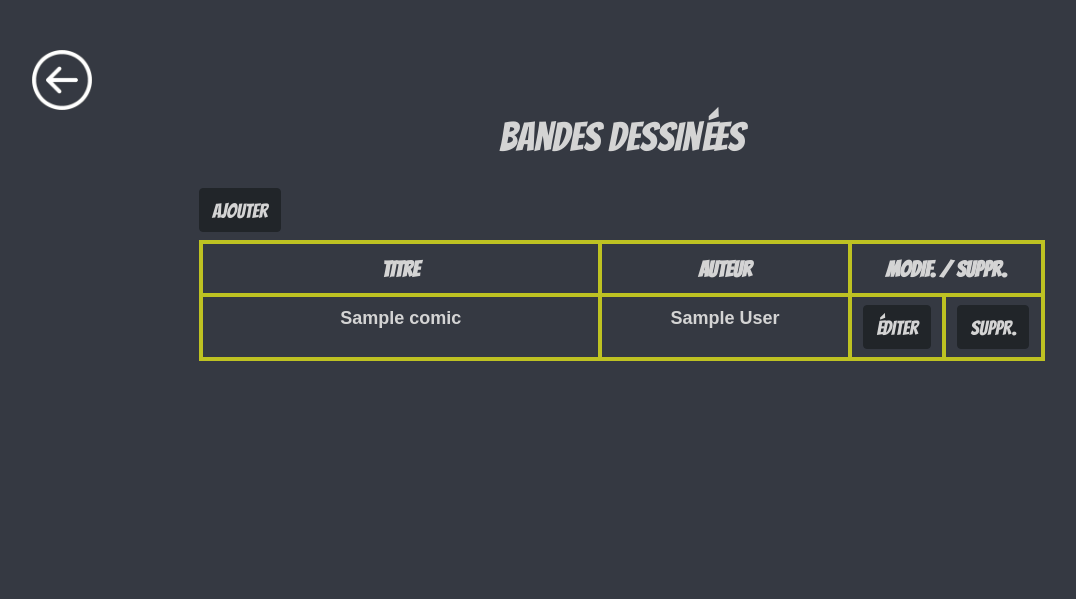
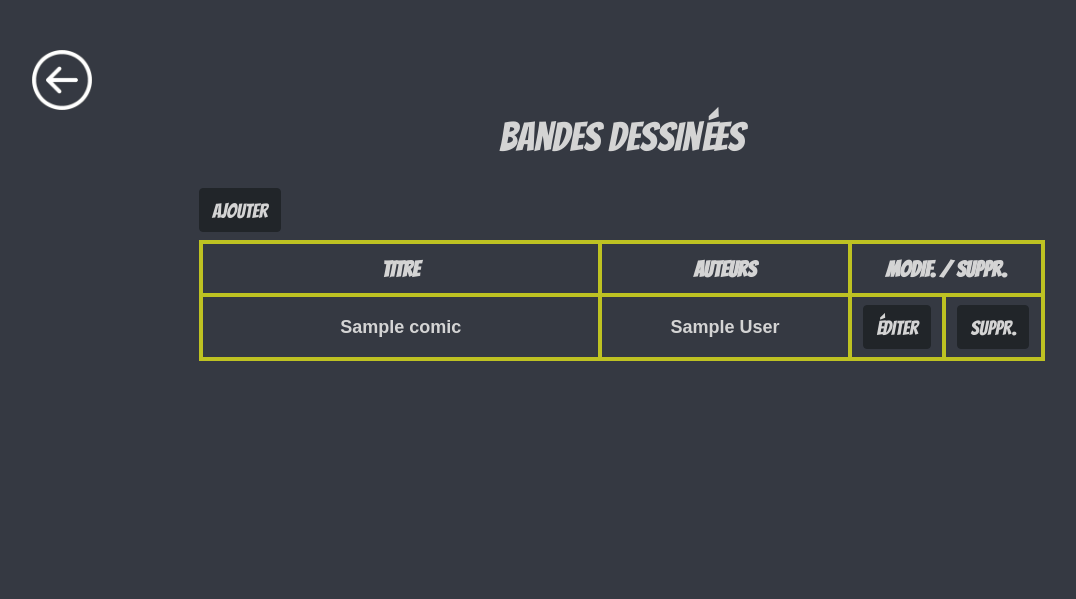
Before and after one commit to WildCodeSchool/2022_03_PHP_Lyon_P2_Comic_Cult, a PHP site: template src/View/Admin/admin.html.twig in a window 1280 px wide. Shown: the part 67-666 px from the top of the page, without its empty margins (18-1094 px from the left). Run offline with PHP 8.4, Linux system fonts and the light colour scheme; the template is opened without the code that fills it: most values are stand-ins (such as "Sample title", 1, 10 or a date in 2020); some libraries are stand-ins or nearby versions.

Commit message:
Modify list() in admin controller and add new requests in admin manager to display all the authors of a comic in the same table cell.

```diff
--- a/src/Controller/AdminController.php
+++ b/src/Controller/AdminController.php
@@ -13,9 +13,11 @@ class AdminController extends AbstractController
     public function list(): string
     {
         $adminManager = new AdminManager();
-        $comics = $adminManager->selectAllComicsAndAuthors();
+        $comics = $adminManager->selectAllComicsInJunction();
+        $authors = $adminManager->selectAllAuthorsInJunction();
 
-        return $this->twig->render('Admin/admin.html.twig', ['comics' => $comics]);
+        return $this->twig->render('Admin/admin.html.twig', array('comics' => $comics,
+                                                                    'authors' => $authors));
     }
 
     /**
--- a/src/View/Admin/admin.html.twig
+++ b/src/View/Admin/admin.html.twig
@@ -15,23 +15,27 @@
 					<thead>
 						<tr>
 							<th class="first_column">Titre</th>
-							<th class="second_column">Auteur</th>
+							<th class="second_column">Auteurs</th>
 							<th class="add_suppr_column" colspan="2">Modif. / Suppr.</th>
 						</tr>
 					</thead>
 					<tbody>
 						{% for comic in comics %}
 							<tr>
-								<td class="table_line">
+								<td class="table_line align-middle">
 									{{ comic.title }}
 								</td>
-								<td class="table_line">
-									{{ comic.first_name ~ ' ' ~ comic.last_name }}
+								<td class="table_line align-middle">
+									{% for author in authors %}
+										{% if comic.id == author.comic_book_id %}
+											{{ author.first_name ~ ' ' ~ author.last_name }}</br>
+										{% endif %}
+									{% endfor %}
 								</td>
-								<td>
+								<td class="align-middle">
 									<a href="edit?id={{ comic.id }}"><input type="submit" id="edit_btn" class="btn btn-dark" value="éditer"></a>
 								</td>
-								<td>
+								<td class="align-middle">
 									<form action="/admin/delete" method="POST">
 										<input type="hidden" name="id" value="{{ comic.id }}">
 										<button type="submit" id="delete_btn" class="btn btn-dark" onclick= "return confirm('Voulez-vous supprimer cette BD ?')">suppr.</button>
```
Also changed, not shown: src/Model/AdminManager.php (+13 -3 lines), public/assets/images/comicUpload/626d3136deaec-tintin _objectif_lune.jpg (deleted), public/assets/images/comicUpload/626d3165aba32-T_15027.jpeg (deleted), 1 other file.
